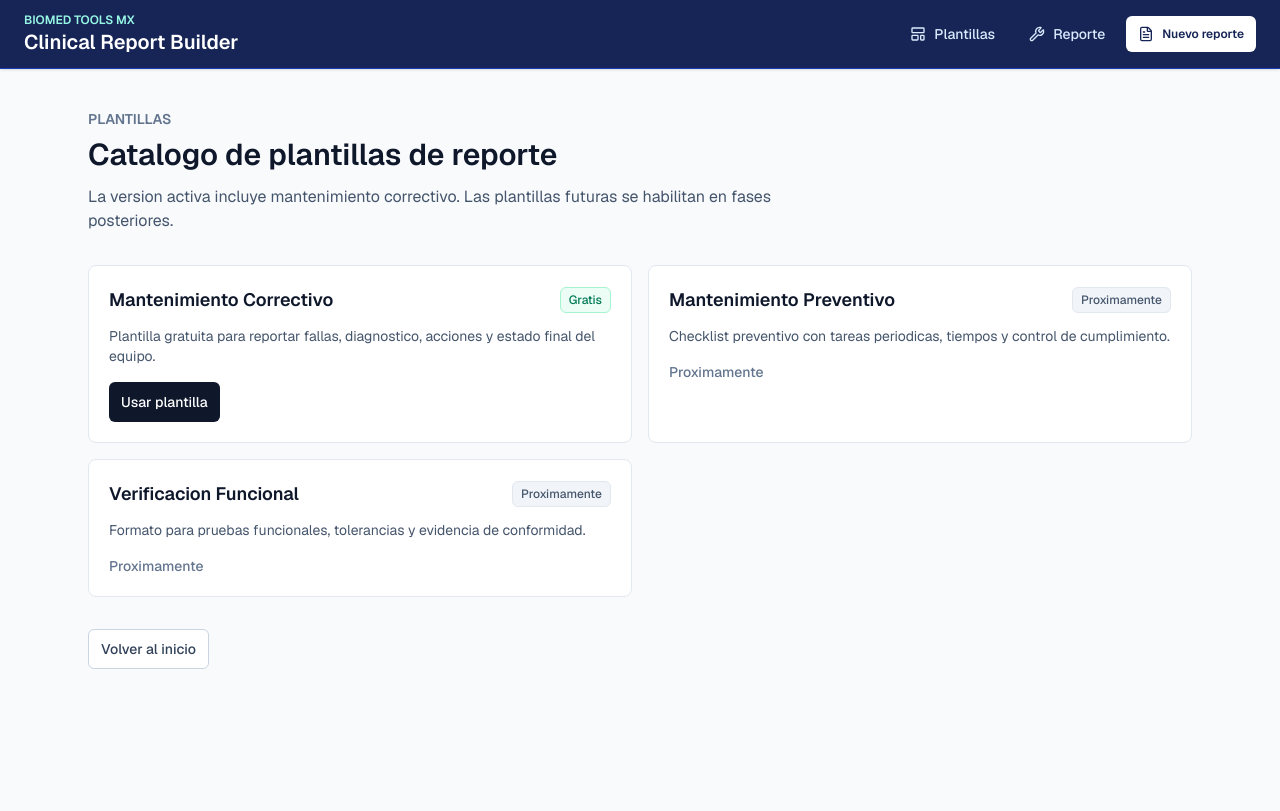
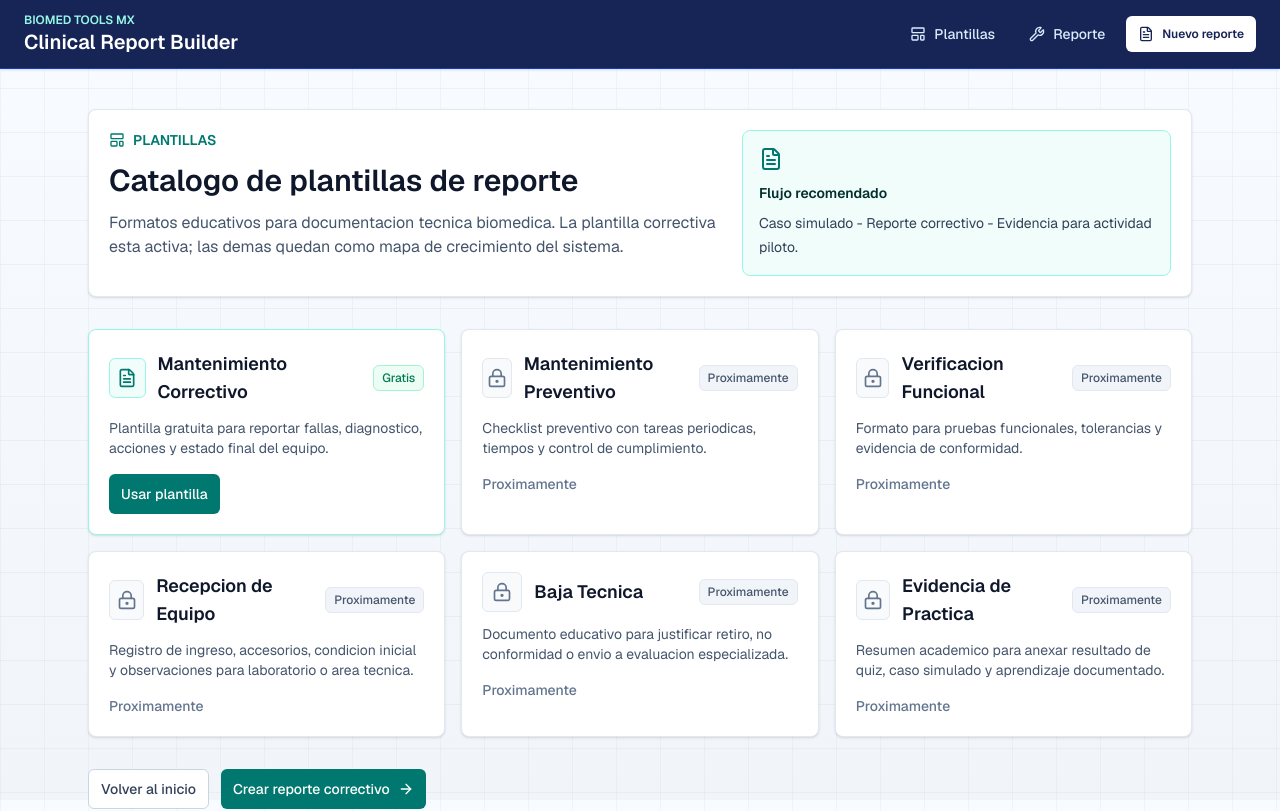
Before and after one commit to sircalch/clinical-report-builder, a Next.js app: page /templates in a window 1280 px wide. Shown: the top 811 px of the page. Built offline with nearby package versions, Linux system fonts and the light colour scheme; no server answers.

Commit message:
expand report template catalog

```diff
--- a/app/builder/corrective/page.tsx
+++ b/app/builder/corrective/page.tsx
@@ -145,7 +145,7 @@ export default async function CorrectiveBuilderPage({
       <main className="mx-auto w-full max-w-7xl px-4 py-6 md:px-6">
         <section className="overflow-hidden rounded-lg border border-slate-200 bg-white shadow-[0_18px_55px_rgba(15,23,42,0.12)]">
           <div className="grid lg:grid-cols-[15.5rem_1fr]">
-            <aside className="bg-blue-950 p-5 text-white">
+            <aside className="hidden bg-blue-950 p-5 text-white lg:block">
               <h2 className="text-sm font-semibold">Clinical Report Builder</h2>
               <nav className="mt-8 space-y-1 text-sm">
                 {[
--- a/app/templates/page.tsx
+++ b/app/templates/page.tsx
@@ -1,38 +1,62 @@
 import Link from "next/link";
+import { ArrowRight, FileText, LayoutTemplate } from "lucide-react";
 
 import { TemplateCard } from "@/components/TemplateCard";
 import { reportTemplates } from "@/data/templates";
 
 export default function TemplatesPage() {
   return (
-    <div className="min-h-screen bg-slate-50">
+    <div className="min-h-screen">
       <main className="mx-auto w-full max-w-6xl px-4 py-10 md:px-6">
-        <header className="mb-8">
-          <p className="text-sm font-semibold uppercase tracking-wide text-slate-500">
+        <header className="mb-8 rounded-lg border border-slate-200 bg-white p-5 shadow-sm">
+          <div className="grid gap-5 lg:grid-cols-[1fr_0.7fr]">
+            <div>
+              <p className="inline-flex items-center gap-2 text-sm font-semibold uppercase tracking-wide text-teal-700">
+                <LayoutTemplate className="h-4 w-4" aria-hidden="true" />
                 Plantillas
               </p>
               <h1 className="mt-2 text-3xl font-semibold text-slate-900">
                 Catalogo de plantillas de reporte
               </h1>
               <p className="mt-3 max-w-3xl text-slate-600">
-            La version activa incluye mantenimiento correctivo. Las plantillas
-            futuras se habilitan en fases posteriores.
+                Formatos educativos para documentacion tecnica biomedica. La
+                plantilla correctiva esta activa; las demas quedan como mapa de
+                crecimiento del sistema.
               </p>
+            </div>
+            <aside className="rounded-lg border border-teal-200 bg-teal-50 p-4">
+              <FileText className="h-6 w-6 text-teal-700" aria-hidden="true" />
+              <p className="mt-3 text-sm font-semibold text-teal-950">
+                Flujo recomendado
+              </p>
+              <p className="mt-2 text-sm leading-6 text-slate-700">
+                Caso simulado - Reporte correctivo - Evidencia para actividad
+                piloto.
+              </p>
+            </aside>
+          </div>
         </header>
 
-        <section className="grid gap-4 md:grid-cols-2">
+        <section className="grid gap-4 md:grid-cols-2 xl:grid-cols-3">
           {reportTemplates.map((template) => (
             <TemplateCard key={template.id} template={template} />
           ))}
         </section>
 
-        <div className="mt-8">
+        <div className="mt-8 flex flex-wrap gap-3">
           <Link
             href="/"
             className="inline-flex min-h-10 items-center justify-center rounded-md border border-slate-300 bg-white px-3 py-2 text-sm font-medium text-slate-700 transition hover:bg-slate-100"
           >
             Volver al inicio
           </Link>
+          <Link
+            href="/builder/corrective"
+            className="inline-flex min-h-10 items-center justify-center gap-2 rounded-md bg-teal-700 px-3 py-2 text-sm font-medium text-white transition hover:bg-teal-800"
+          >
+            Crear reporte correctivo
+            <ArrowRight className="h-4 w-4" aria-hidden="true" />
+          </Link>
         </div>
       </main>
     </div>
--- a/components/TemplateCard.tsx
+++ b/components/TemplateCard.tsx
@@ -1,4 +1,5 @@
 import Link from "next/link";
+import { FileText, LockKeyhole } from "lucide-react";
 
 import { ReportTemplate } from "@/types/report";
 
@@ -14,9 +15,16 @@ export function TemplateCard({ template }: TemplateCardProps) {
 
   if (!template.enabled) {
     return (
-      <article className="rounded-lg border border-slate-200 bg-white p-5">
+      <article className="rounded-lg border border-slate-200 bg-white p-5 shadow-sm">
         <div className="flex items-center justify-between gap-3">
-          <h3 className="text-lg font-semibold text-slate-900">{template.name}</h3>
+          <div className="flex items-center gap-3">
+            <span className="flex h-10 w-10 items-center justify-center rounded-md border border-slate-200 bg-slate-50 text-slate-500">
+              <LockKeyhole className="h-5 w-5" aria-hidden="true" />
+            </span>
+            <h3 className="text-lg font-semibold text-slate-900">
+              {template.name}
+            </h3>
+          </div>
           <span
             className={`inline-flex rounded-md border px-2 py-1 text-xs font-medium ${badgeClass}`}
           >
@@ -30,9 +38,14 @@ export function TemplateCard({ template }: TemplateCardProps) {
   }
 
   return (
-    <article className="rounded-lg border border-slate-200 bg-white p-5">
+      <article className="rounded-lg border border-teal-200 bg-white p-5 shadow-sm">
       <div className="flex items-center justify-between gap-3">
-        <h3 className="text-lg font-semibold text-slate-900">{template.name}</h3>
+        <div className="flex items-center gap-3">
+          <span className="flex h-10 w-10 items-center justify-center rounded-md border border-teal-200 bg-teal-50 text-teal-700">
+            <FileText className="h-5 w-5" aria-hidden="true" />
+          </span>
+          <h3 className="text-lg font-semibold text-slate-900">{template.name}</h3>
+        </div>
         <span
           className={`inline-flex rounded-md border px-2 py-1 text-xs font-medium ${badgeClass}`}
         >
@@ -42,7 +55,7 @@ export function TemplateCard({ template }: TemplateCardProps) {
       <p className="mt-3 text-sm text-slate-600">{template.description}</p>
       <Link
         href={template.href}
-        className="mt-4 inline-flex min-h-10 items-center justify-center rounded-md bg-slate-900 px-3 py-2 text-sm font-medium text-white transition hover:bg-slate-700"
+        className="mt-4 inline-flex min-h-10 items-center justify-center rounded-md bg-teal-700 px-3 py-2 text-sm font-medium text-white transition hover:bg-teal-800"
       >
         Usar plantilla
       </Link>
--- a/data/templates.ts
+++ b/data/templates.ts
@@ -28,4 +28,31 @@ export const reportTemplates: ReportTemplate[] = [
     badge: "Proximamente",
     enabled: false,
   },
+  {
+    id: "equipment-reception",
+    name: "Recepcion de Equipo",
+    description:
+      "Registro de ingreso, accesorios, condicion inicial y observaciones para laboratorio o area tecnica.",
+    href: "/pricing",
+    badge: "Proximamente",
+    enabled: false,
+  },
+  {
+    id: "equipment-retirement",
+    name: "Baja Tecnica",
+    description:
+      "Documento educativo para justificar retiro, no conformidad o envio a evaluacion especializada.",
+    href: "/pricing",
+    badge: "Proximamente",
+    enabled: false,
+  },
+  {
+    id: "practice-evidence",
+    name: "Evidencia de Practica",
+    description:
+      "Resumen academico para anexar resultado de quiz, caso simulado y aprendizaje documentado.",
+    href: "/pricing",
+    badge: "Proximamente",
+    enabled: false,
+  },
 ];
```
Lines whose indentation alone changed are shown as unchanged.
